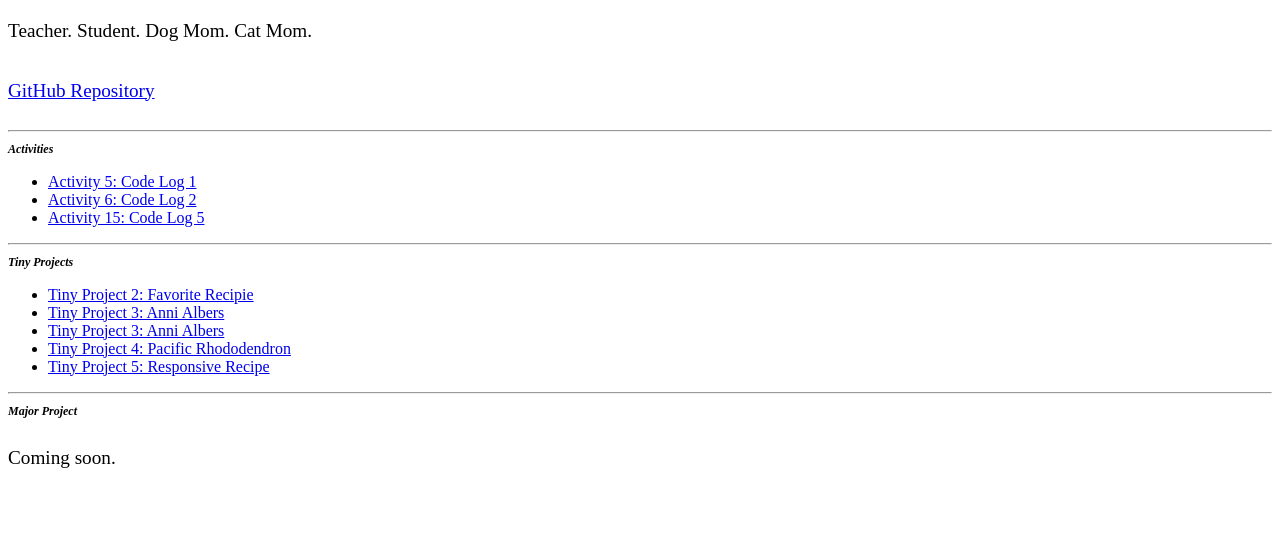
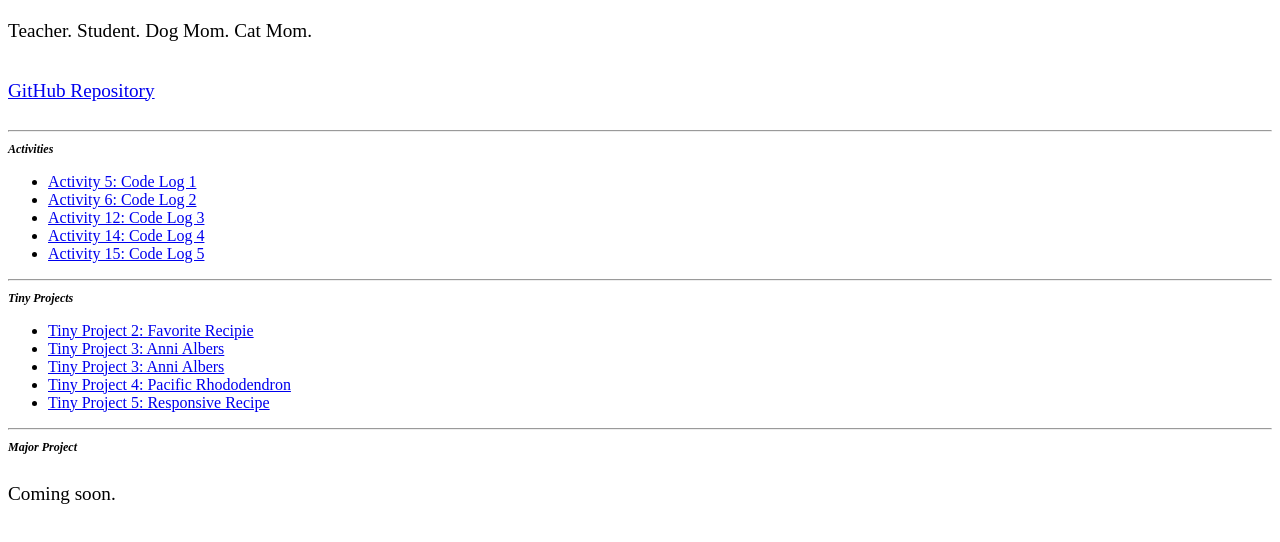
Before and after one commit to gwynfreeman/gwynfreeman.github.io, a plain HTML site: page index.html in a window 1280 px wide. Shown: the part 108-650 px from the top of the page. Drawn offline with Linux system fonts and the light colour scheme; files that its build step writes are made by us from their sources.

Commit message:
add code longs to index.html

```diff
--- a/index.html
+++ b/index.html
@@ -31,6 +31,8 @@
 	<ul>
 		<li><a href="/codelogs/log1.html">Activity 5: Code Log 1</a></li>
 		<li><a href="/codelogs/log2.html">Activity 6: Code Log 2</a></li>
+		<li><a href="/codelogs/log3.html">Activity 12: Code Log 3</a></li>
+		<li><a href="/codelogs/log4.html">Activity 14: Code Log 4</a></li>
 		<li><a href="/codelogs/log5.html">Activity 15: Code Log 5</a></li>
 	</ul>
 
```
